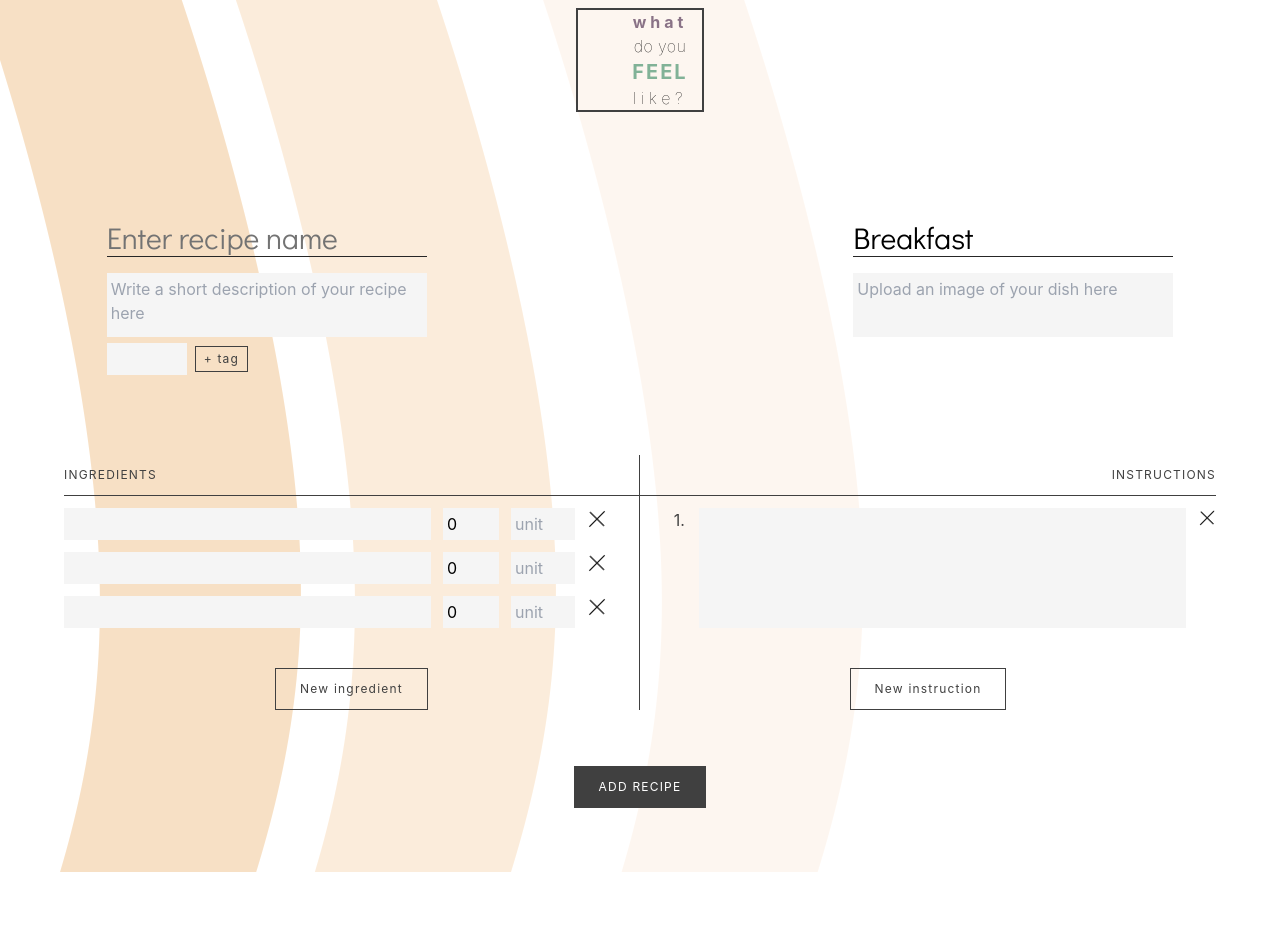
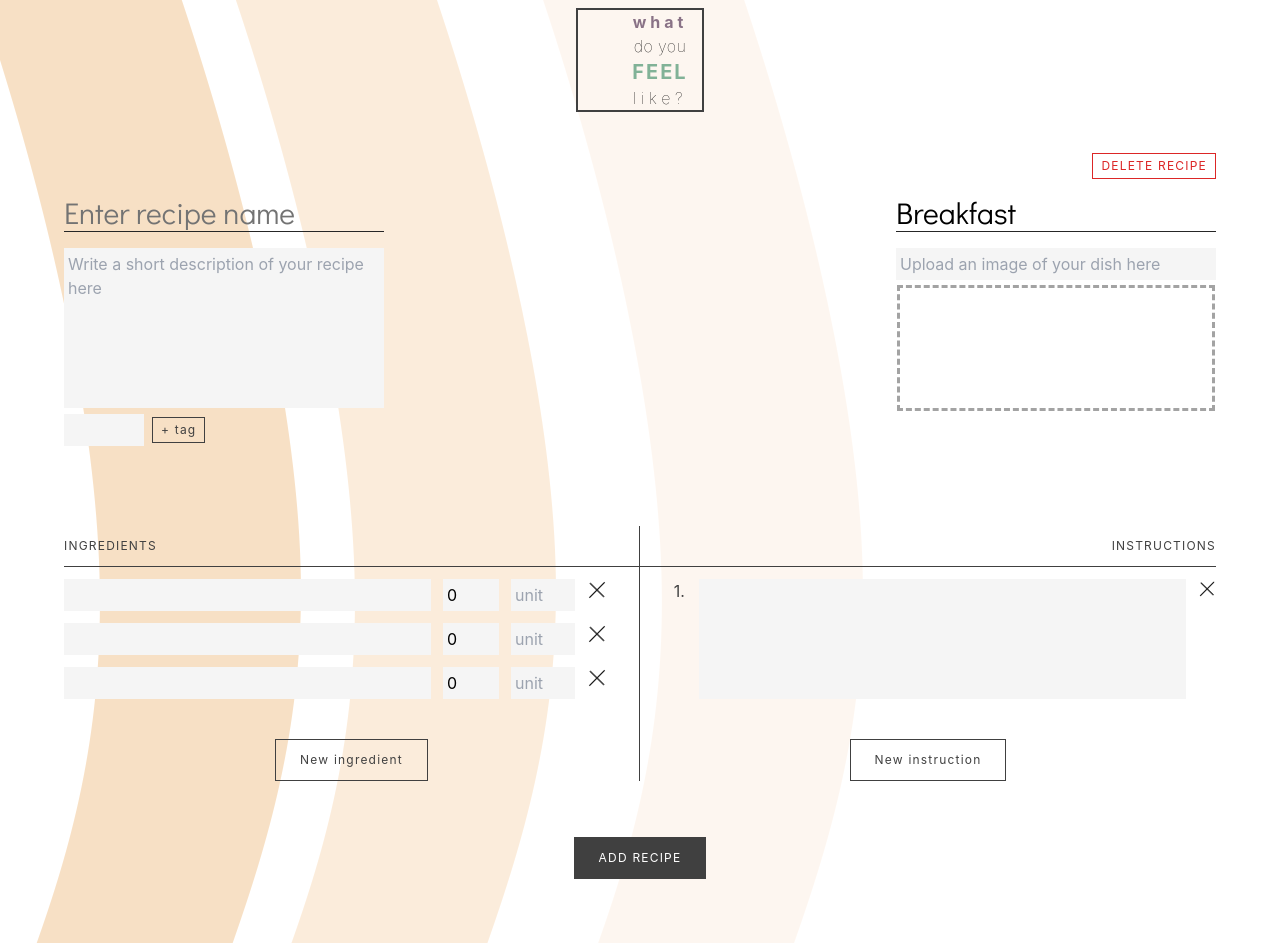
Before and after one commit to Johngn/recipes, a Next.js app: page /add-recipe in a window 1280 px wide. Before the commit the page ends 872 px from the top, so only its background shows below. Built offline with nearby package versions, Linux system fonts and the light colour scheme.

Commit message:
delete recipe button

```diff
--- a/src/components/editRecipe.tsx
+++ b/src/components/editRecipe.tsx
@@ -178,7 +178,12 @@ const EditRecipe: FunctionComponent<EditProps> = ({
       <div className="min-h-screen bg-[url('/bg-yellow.png')] bg-no-repeat bg-fixed">
         <div className="pt-2 max-w-screen-xl h-auto pb-2 mx-auto ">
           <Nav />
-          <section className="max-w-6xl w-10/12 mt-27 mx-auto flex flex-col lg:flex-row lg:justify-between animate-[appear2_1.3s_ease_1]">
+          <div className="max-w-6xl w-11/12 mt-10 mx-auto text-center lg:text-right">
+            <button className="px-2 py-1 text-xs uppercase tracking-widest border border-solid border-red-600 text-red-600 hover:bg-red-500 hover:text-white transition duration-300">
+              Delete recipe
+            </button>
+          </div>
+          <section className="max-w-6xl w-11/12 mt-4 mx-auto flex flex-col lg:flex-row lg:justify-between animate-[appear2_1.3s_ease_1]">
             <div className="w-11/12 sm:w-3/4 mx-auto lg:mx-0 lg:w-80">
               <input
                 placeholder="Enter recipe name"
@@ -188,7 +193,7 @@ const EditRecipe: FunctionComponent<EditProps> = ({
               />
               <div>
                 <textarea
-                  className="w-full lg:w-80 h-16 p-1 mt-4 bg-neutral-100 resize-none transition duration-300 hover:bg-neutral-200 focus:bg-neutral-200"
+                  className="w-full lg:w-80 h-40 p-1 mt-4 bg-neutral-100 resize-none transition duration-300 hover:bg-neutral-200 focus:bg-neutral-200"
                   placeholder="Write a short description of your recipe here"
                   value={description}
                   onChange={e => setDescription(e.target.value)}
@@ -231,7 +236,7 @@ const EditRecipe: FunctionComponent<EditProps> = ({
               </select>
               <div
                 {...getRootProps()}
-                className="w-full lg:w-80 h-16 p-1 mt-4 text-gray-400 bg-neutral-100 transition duration-300 hover:bg-neutral-200 cursor-pointer"
+                className="w-full lg:w-80 h-8 p-1 mt-4 mb-2 text-gray-400 bg-neutral-100 transition duration-300 hover:bg-neutral-200 cursor-pointer"
               >
                 <input {...getInputProps()} />
                 {isDragActive ? (
@@ -241,16 +246,14 @@ const EditRecipe: FunctionComponent<EditProps> = ({
                 )}
               </div>
 
-              {image && (
+              {image ? (
                 <img
-                  style={{
-                    cursor: "pointer",
-                    objectFit: "cover",
-                    width: "100%",
-                  }}
+                  className="w-full h-[7.5rem] object-cover"
                   src={`${awsImageUrl}/${image.toString()}`}
                   alt={title.toString()}
                 />
+              ) : (
+                <div className="w-[calc(100%-0.5rem)] ml-1 h-[7.5rem] outline-dashed outline-neutral-400"></div>
               )}
             </div>
           </section>
```
